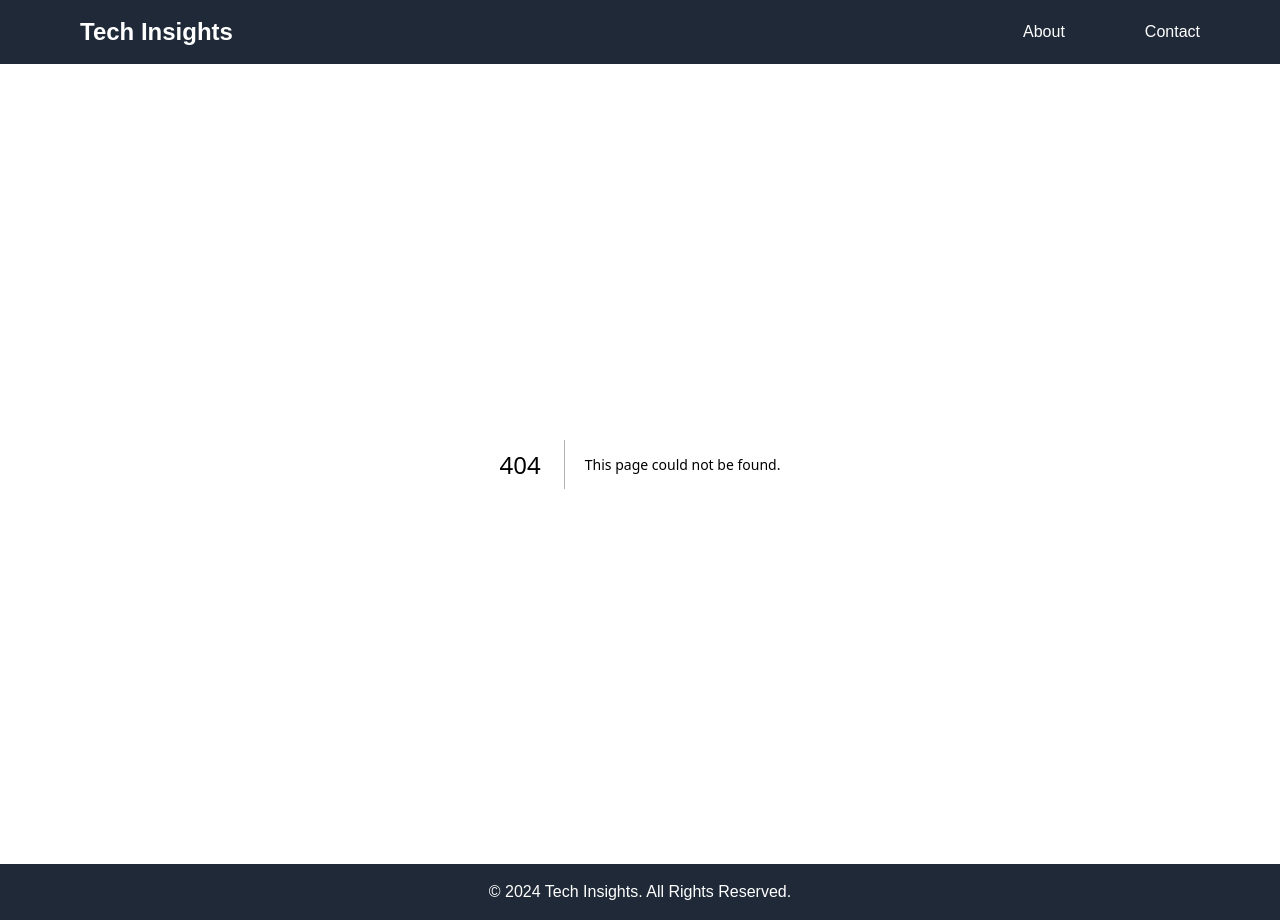
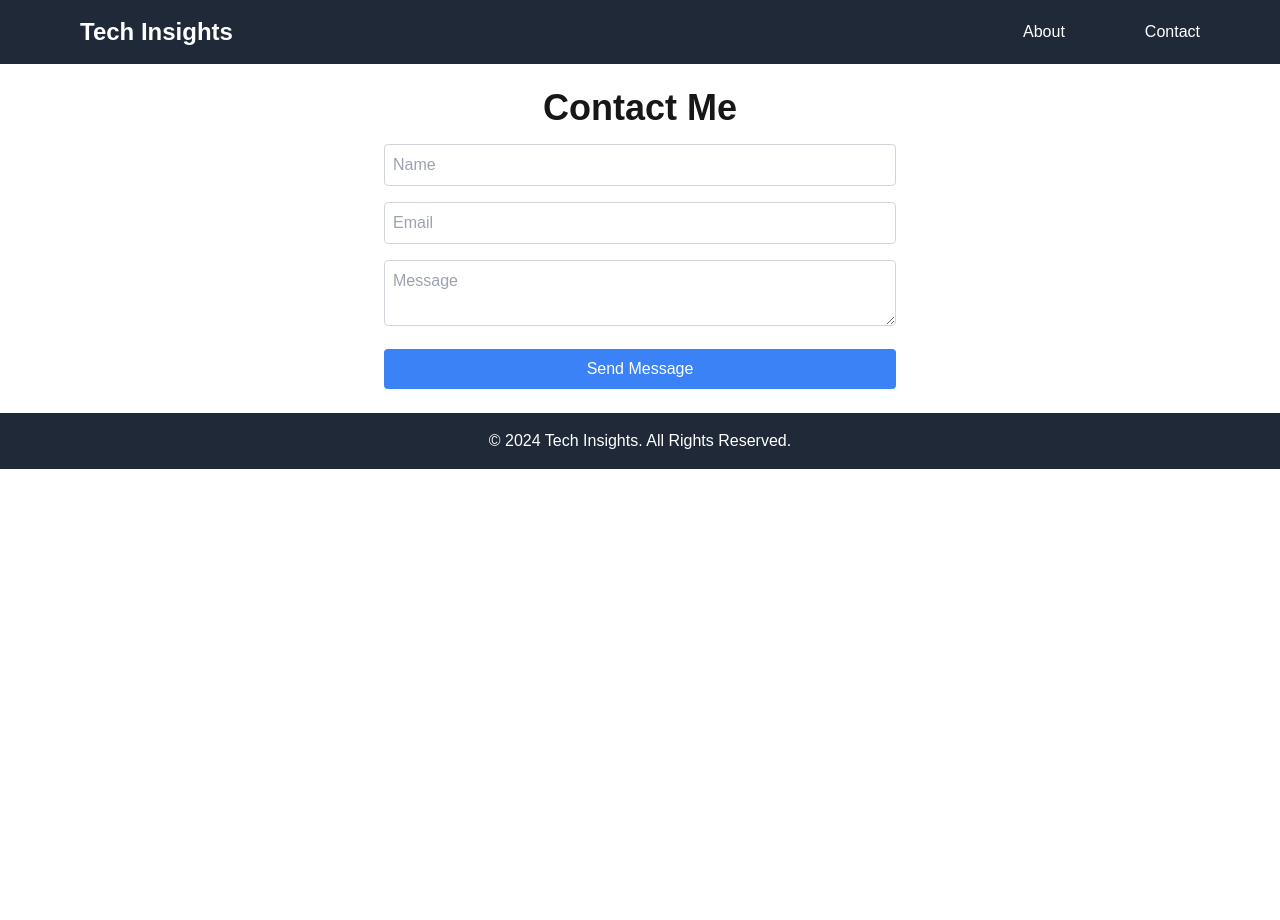
Before and after one commit to FarwaMuhibZada/simple-nextjs-project, a Next.js app: page /contact in a window 1280 px wide. Before the commit this address had no page. After the commit the page ends 800 px from the top, so only its background shows below. Built offline with nearby package versions, Linux system fonts and the light colour scheme.

Commit message:
added contact route and page .

```diff
--- /dev/null
+++ b/src/app/contact/page.tsx
@@ -0,0 +1,99 @@
+'use client';
+
+import { FC, FormEvent, useState } from 'react';
+
+interface FormData {
+  name: string;
+  email: string;
+  message: string;
+}
+
+const ContactPage: FC = () => {
+  const [formData, setFormData] = useState<FormData>({
+    name: '',
+    email: '',
+    message: '',
+  });
+
+  const [errors, setErrors] = useState<Partial<FormData>>({});
+
+  const handleChange = (e: React.ChangeEvent<HTMLInputElement | HTMLTextAreaElement>): void => {
+    setFormData({ ...formData, [e.target.name]: e.target.value });
+  };
+
+  const validateForm = (): Partial<FormData> => {
+    const newErrors: Partial<FormData> = {};
+
+    if (!formData.name.trim()) {
+      newErrors.name = 'Name is required';
+    }
+
+    const emailRegex = /^[^\s@]+@[^\s@]+\.[^\s@]+$/;
+    if (!formData.email.trim()) {
+      newErrors.email = 'Email is required';
+    } else if (!emailRegex.test(formData.email)) {
+      newErrors.email = 'Email is invalid';
+    }
+
+    if (!formData.message.trim()) {
+      newErrors.message = 'Message is required';
+    }
+
+    return newErrors;
+  };
+
+  const handleSubmit = (event: FormEvent<HTMLFormElement>): void => {
+    event.preventDefault();
+    const validationErrors = validateForm();
+
+    if (Object.keys(validationErrors).length > 0) {
+      setErrors(validationErrors);
+    } else {
+      setErrors({});
+      // Submit form logic
+      console.log('Form submitted successfully:', formData);
+    }
+  };
+
+  return (
+    <div className="max-w-7xl mx-auto p-6">
+      <h1 className="text-4xl font-bold text-center mb-4">Contact Me</h1>
+      <form className="max-w-lg mx-auto space-y-4" onSubmit={handleSubmit}>
+        <input
+          type="text"
+          name="name"
+          className={`w-full border p-2 rounded ${errors.name ? 'border-red-500' : 'border-gray-300'}`}
+          placeholder="Name"
+          value={formData.name}
+          onChange={handleChange}
+        />
+        {errors.name && <p className="text-red-500">{errors.name}</p>}
+
+        <input
+          type="email"
+          name="email"
+          className={`w-full border p-2 rounded ${errors.email ? 'border-red-500' : 'border-gray-300'}`}
+          placeholder="Email"
+          value={formData.email}
+          onChange={handleChange}
+        />
+        {errors.email && <p className="text-red-500">{errors.email}</p>}
+
+        <textarea
+          name="message"
+          className={`w-full border p-2 rounded ${errors.message ? 'border-red-500' : 'border-gray-300'}`}
+          placeholder="Message"
+          value={formData.message}
+          onChange={handleChange}
+        />
+        {errors.message && <p className="text-red-500">{errors.message}</p>}
+
+        <button type="submit" className="w-full bg-blue-500 text-white p-2 rounded">
+          Send Message
+        </button>
+      </form>
+    </div>
+  );
+};
+
+export default ContactPage;
--- a/src/components/Navbar.tsx
+++ b/src/components/Navbar.tsx
@@ -14,7 +14,6 @@ const Navbar = (): JSX.Element => {
   return (
     <nav className="bg-gray-800 p-4 px-20">
       <div className="max-w-7xl mx-auto flex items-center justify-between">
-        {/* Logo */}
         <div className="text-white text-2xl font-bold">
           <Link href="/">Tech Insights</Link>
         </div>
@@ -46,7 +45,7 @@ const Navbar = (): JSX.Element => {
         {/* Navigation Links for Desktop View */}
         <div className="hidden md:flex items-center space-x-20">
         <Link href="/about" className="text-white block">About</Link>
-        <Link href="/missions" className="text-white block">Contact</Link>
+        <Link href="/contact" className="text-white block">Contact</Link>
         </div>
       </div>
 
@@ -54,7 +53,7 @@ const Navbar = (): JSX.Element => {
       {isOpen && (
         <div className="md:hidden mt-4 flex flex-col space-y-4 bg-gray-800 p-4">
           <Link href="/about" className="text-white block">About</Link>
-          <Link href="/missions" className="text-white block">Contact</Link>
+          <Link href="/contact" className="text-white block">Contact</Link>
         </div>
       )}
     </nav>
```
